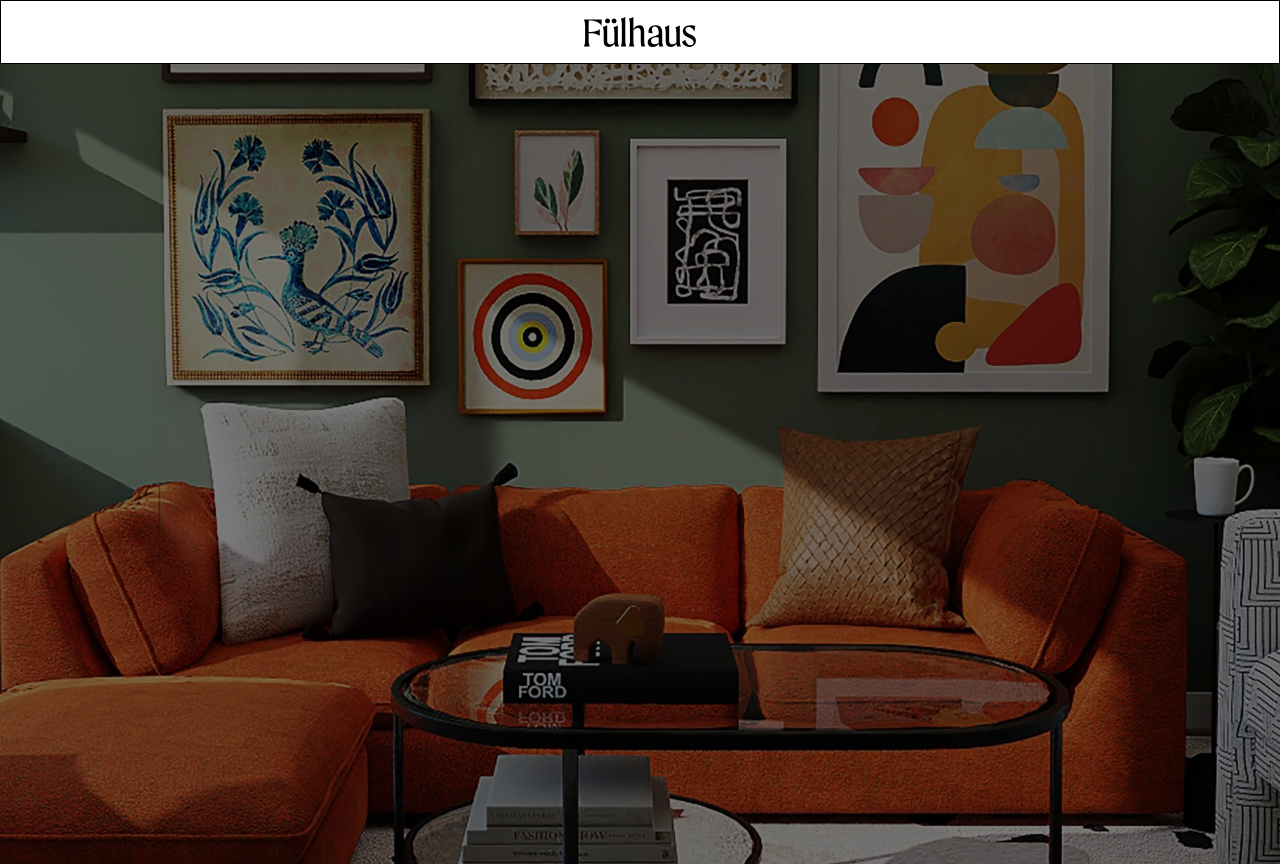
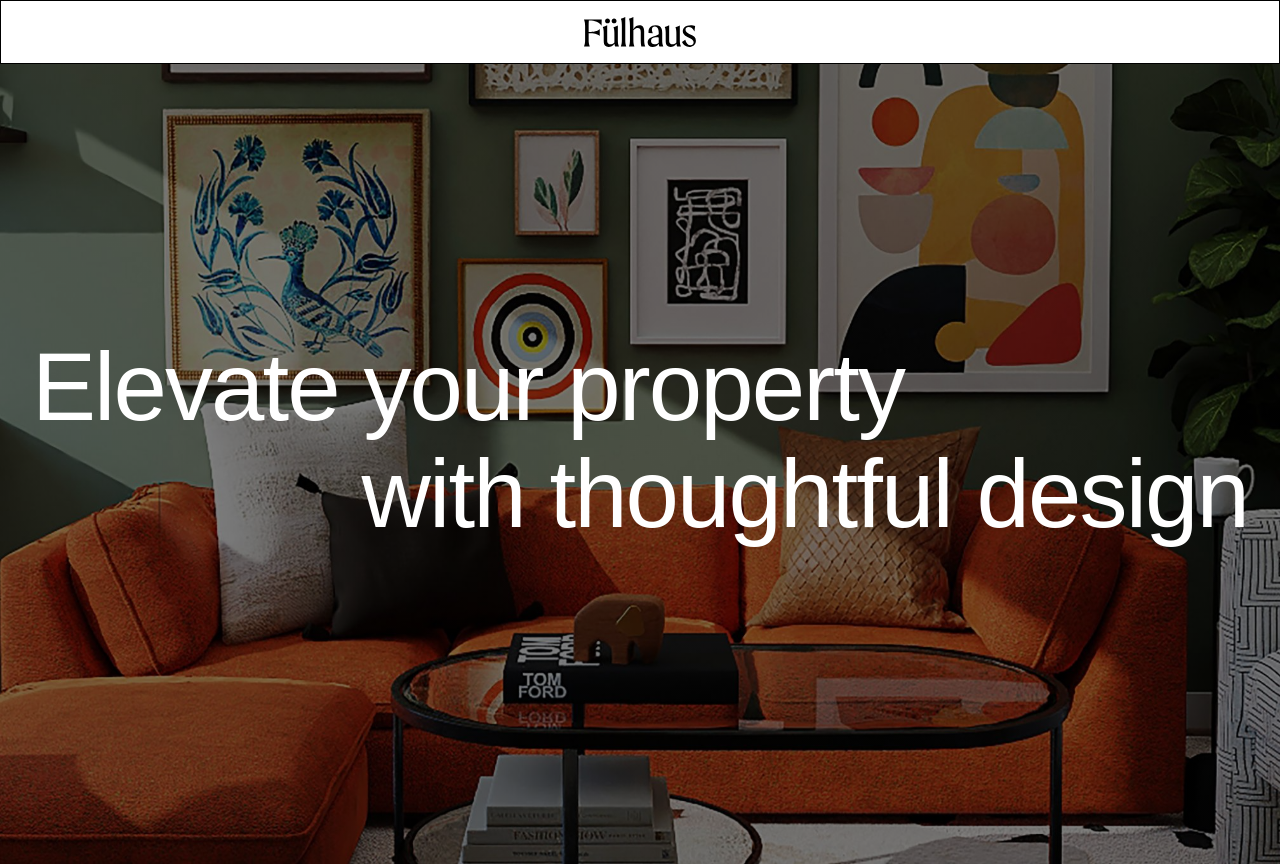
Before and after one commit to NavGithub15/Shopping-App, a React (Vite) app: page / in a window 1280 px wide. Built offline with nearby package versions, Linux system fonts and the light colour scheme.

Commit message:
Imported SASS library and styled the homepage content

```diff
--- a/postcss.config.cjs
+++ /dev/null
@@ -1,6 +0,0 @@
-module.exports = {
-  plugins: {
-    tailwindcss: {},
-    autoprefixer: {},
-  },
-}
--- a/src/App.jsx
+++ b/src/App.jsx
@@ -1,4 +1,4 @@
-import './App.css'
+import './App.scss'
 import { BrowserRouter, Routes, Route } from 'react-router-dom'
 import Header from './components/Header/Header';
 import Home from './pages/Home/Home';
--- a/src/App.css
+++ b/src/App.scss
@@ -1,7 +1,3 @@
-@tailwind base;
-@tailwind components;
-@tailwind utilities;
-
 *,
 *::before,
 *::after {
@@ -10,7 +6,6 @@
 
 body {
   font-family: 'Montserrat', sans-serif;
-  color: #1D2125;
   margin: 0;
   padding: 0;
   line-height: 1.5;
--- /dev/null
+++ b/src/components/Header/Header.scss
@@ -0,0 +1,11 @@
+.header{
+    background-color: #fff;
+    display: flex;
+    justify-content: center;
+    align-items: center;
+    padding: 1rem;
+    border: 1px solid black;
+    position: sticky;
+    top: 0;
+    z-index: 10;
+}
--- a/src/pages/Home/Home.css
+++ /dev/null
@@ -1,3 +0,0 @@
-.hero-image {
-    background-image: linear-gradient(rgba(0, 0, 0, 0.5), rgba(0, 0, 0, 0.5)), url("../../assets/hero-image.jpeg");
-}
--- a/src/pages/Home/Home.jsx
+++ b/src/pages/Home/Home.jsx
@@ -1,9 +1,19 @@
-import "./Home.css"
+import "./Home.scss";
 export default function Home() {
-
   return (
-    <div className=" h-screen relative bg-cover bg-no-repeat bg-center hero-image" >
-
+    <div className="hero">
+      <div className="hero__container">
+        <div className="hero__content-container">
+        <h1 className="hero__content">
+        <span className="hero__text-left">
+          <span className="hero__span-0">Elevate your property </span>
+        </span>
+        <span className="hero__text-right">
+          <span className="hero__span-1">with thoughtful design</span>
+        </span>
+      </h1>
+        </div>
+      </div>
     </div>
-  )
+  );
 }
--- /dev/null
+++ b/src/pages/Home/Home.scss
@@ -0,0 +1,68 @@
+@use "../../styles/partials/mixins" as *;
+.hero {
+    display: flex;
+    flex-direction: column;
+    justify-content: center;
+
+    &__container {
+        background-image: linear-gradient(rgba(0, 0, 0, 0.5), rgba(0, 0, 0, 0.5)), url("../../assets/hero-image.jpeg");
+        background-size: cover;
+        background-position: 50%;
+        background-repeat: no-repeat;
+        height: 100vh;
+        position: relative;
+
+    }
+
+    &__content-container{
+        text-align: center;
+        color: #fff;
+        height: 100%;
+        display: flex;
+        flex-direction: column;
+        justify-content: center;
+        max-width: 630px;
+        width: 95%;
+        margin-left: auto;
+        margin-right: auto;
+
+        @include tablet{
+            max-width: 900px;
+        }
+
+        @include desktop {
+            max-width: 1230px;
+        }
+    }
+
+    &__content {
+        display: flex;
+        flex-direction: column;
+        max-width: 1280px;
+        margin-bottom: 3rem;
+    }
+
+    &__text-left {
+        font-weight: 400;
+        font-size: 2.6rem;
+        line-height: 2.78rem;
+        letter-spacing: -.02em;
+        overflow: hidden;
+        text-align: left;
+
+        @include tablet {
+            font-size: 4.25rem;
+            line-height: 4.6rem;
+        }
+
+        @include desktop {
+            font-size: 6rem;
+            line-height: 6.7rem;
+        }
+    }
+
+    &__text-right {
+        @extend .hero__text-left;
+        text-align: right;
+    }
+}
--- /dev/null
+++ b/src/styles/partials/_mixins.scss
@@ -0,0 +1,14 @@
+$breakpoint-tablet: 768px;
+$breakpoint-desktop: 1280px;
+
+@mixin tablet {
+    @media (min-width: $breakpoint-tablet){
+        @content;
+    }
+}
+
+@mixin desktop {
+    @media (min-width: $breakpoint-desktop){
+        @content;
+    }
+}
--- a/tailwind.config.cjs
+++ /dev/null
@@ -1,12 +0,0 @@
-/** @type {import('tailwindcss').Config} */
-module.exports = {
-  content: [
-    "./index.html",
-    "./src/**/*.{js,ts,jsx,tsx}",
-  ],
-  theme: {
-    extend: {
-    },
-  },
-  plugins: [],
-}
```
Also changed, not shown: package.json (+4 -4 lines), src/components/Header/Header.jsx (+18 -5 lines), 1 other file (tests, documents, lock files or other folders).
